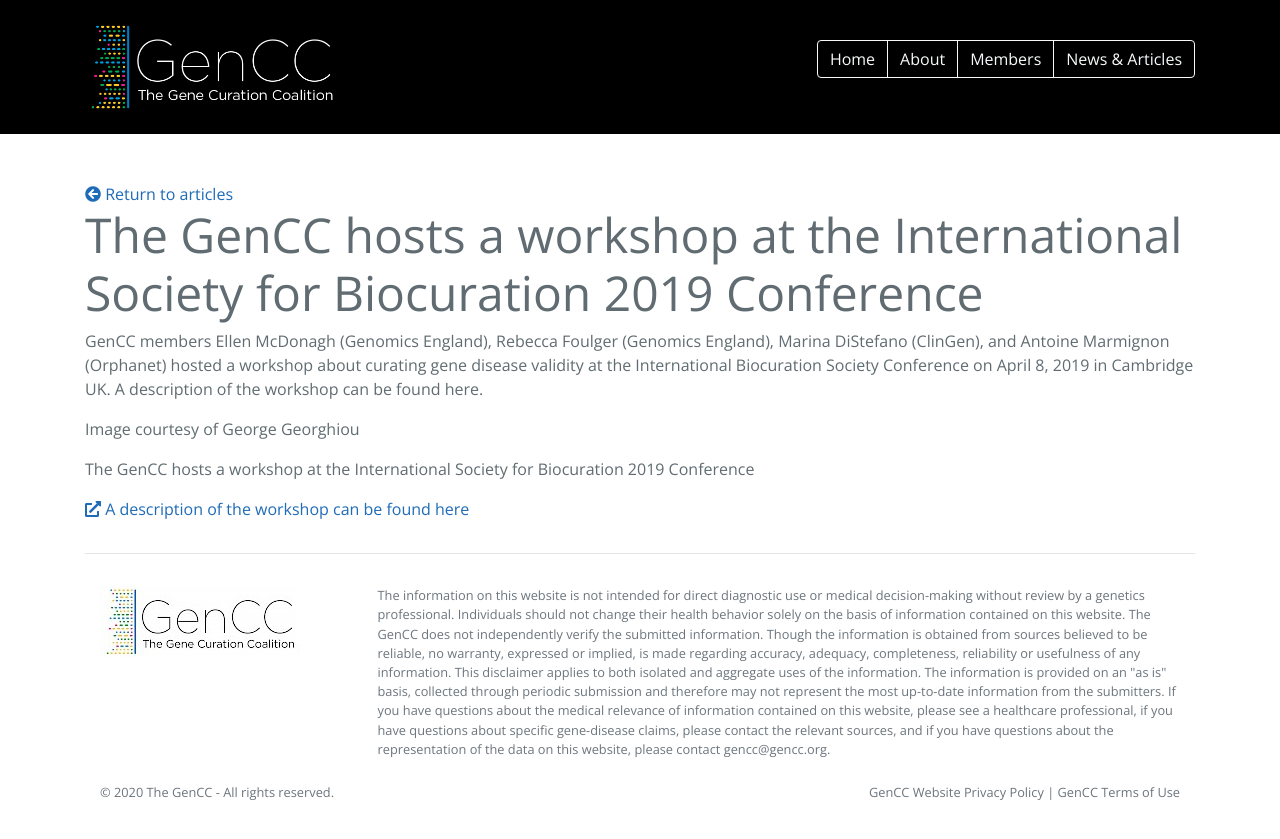
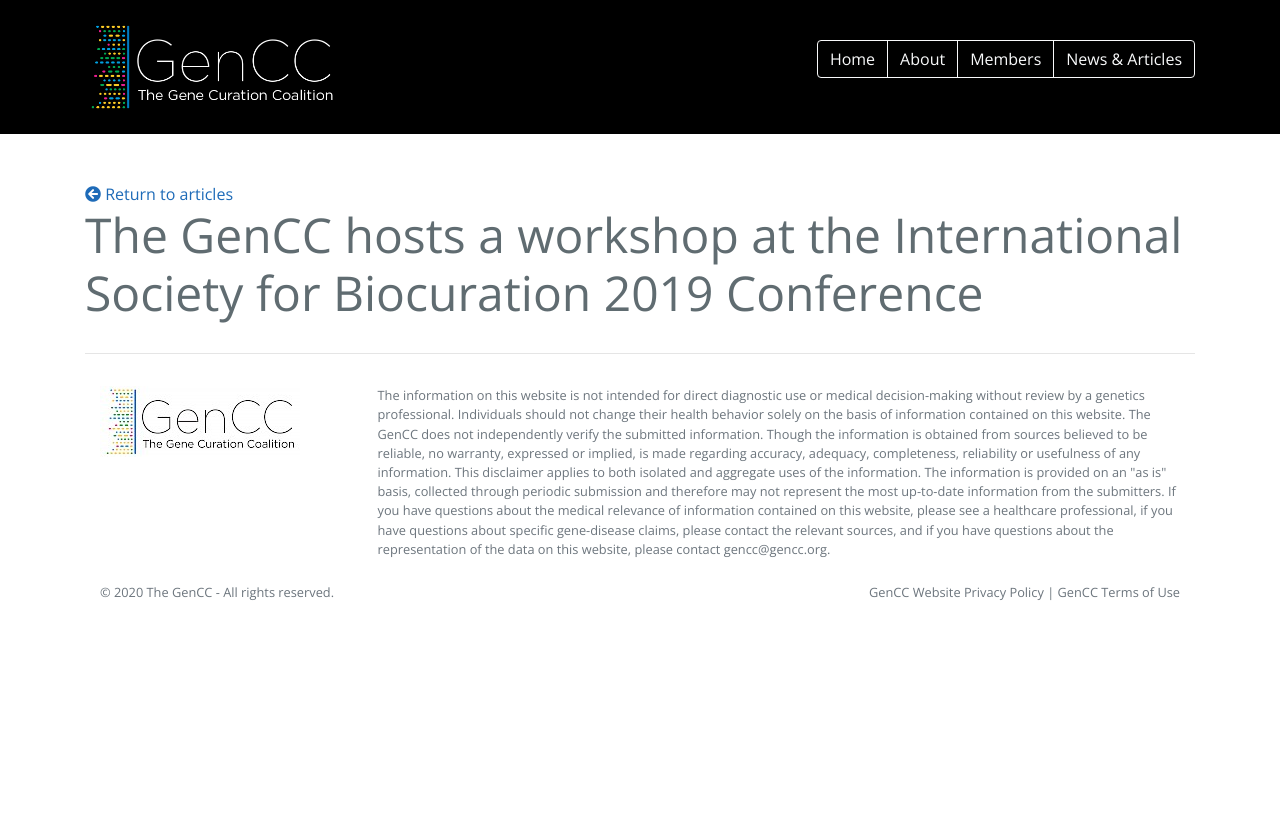
Before and after one commit to GeneCurationCoalition/gencc-website, a Jekyll site: the page built from docs/_articles/2019-04-08-international-society-for-biocuration-2019.md, in a window 1280 px wide. Shown: the top 839 px of the page. Built offline with Jekyll 4.4.1, drawn with Linux system fonts in a browser that asks for light colours.

Commit message:
Update 2019-04-08-international-society-for-biocuration-2019.md
Deleting broken links and outdated information.

```diff
--- a/docs/_articles/2019-04-08-international-society-for-biocuration-2019.md
+++ b/docs/_articles/2019-04-08-international-society-for-biocuration-2019.md
@@ -9,8 +9,8 @@
 summary: GenCC members Ellen McDonagh (Genomics England), Rebecca Foulger (Genomics England), Marina DiStefano (ClinGen), and Antoine Marmignon (Orphanet) hosted a workshop about curating gene disease validity at the International Biocuration Society Conference on April 8, 2019 in Cambridge UK.
 
 # Optional label of and website address to a website (Two availble at the moment)
-link_website_1_label: A description of the workshop can be found here
-link_website_1_to: https://www.biocuration2019.org/workshop-gene-curation-coalition
+link_website_1_label:
+link_website_1_to:
 link_website_2_label:
 link_website_2_to:
 
@@ -22,9 +22,3 @@
 
 # Content can be added but not required.  If provided a link will be available to the details
 ---
-
-GenCC members Ellen McDonagh (Genomics England), Rebecca Foulger (Genomics England), Marina DiStefano (ClinGen), and Antoine Marmignon (Orphanet) hosted a workshop about curating gene disease validity at the International Biocuration Society Conference on April 8, 2019 in Cambridge UK. A description of the workshop can be found here.
-
-Image courtesy of George Georghiou
-
-The GenCC hosts a workshop at the International Society for Biocuration 2019 Conference
```
